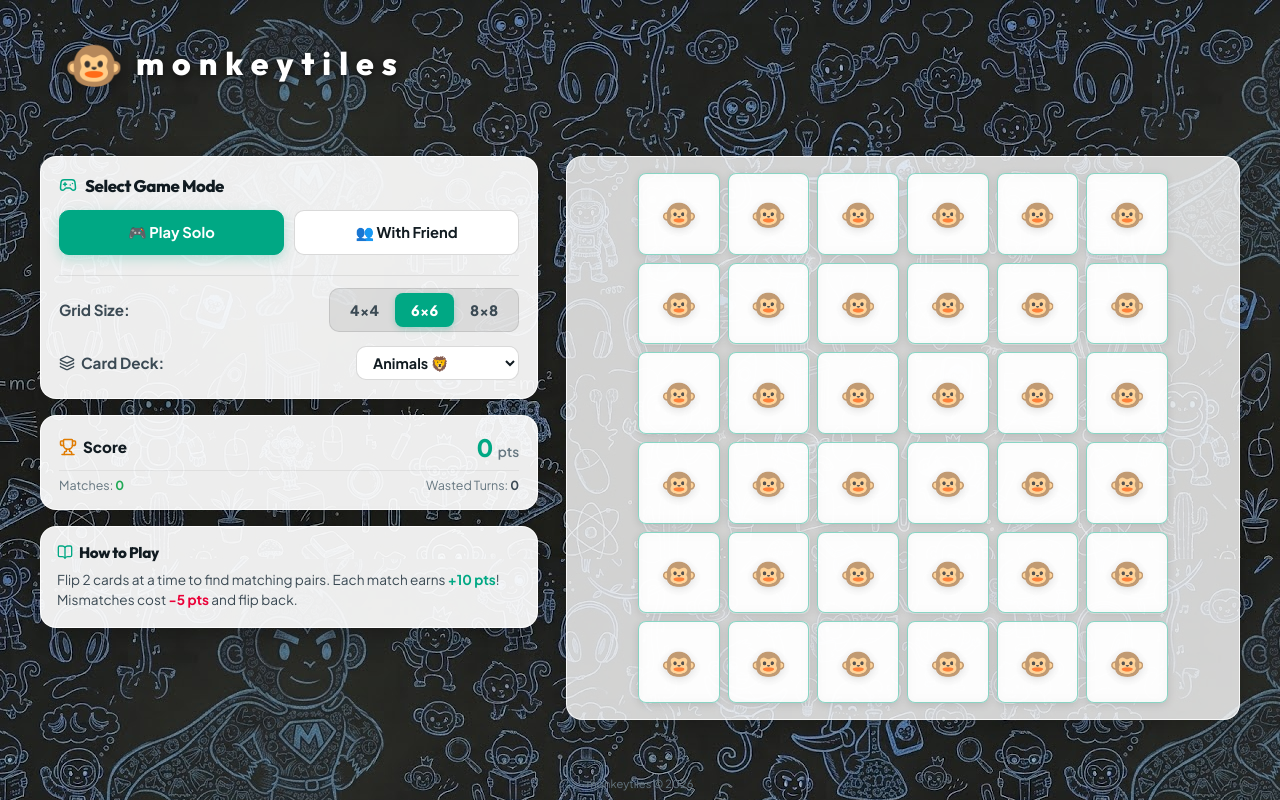
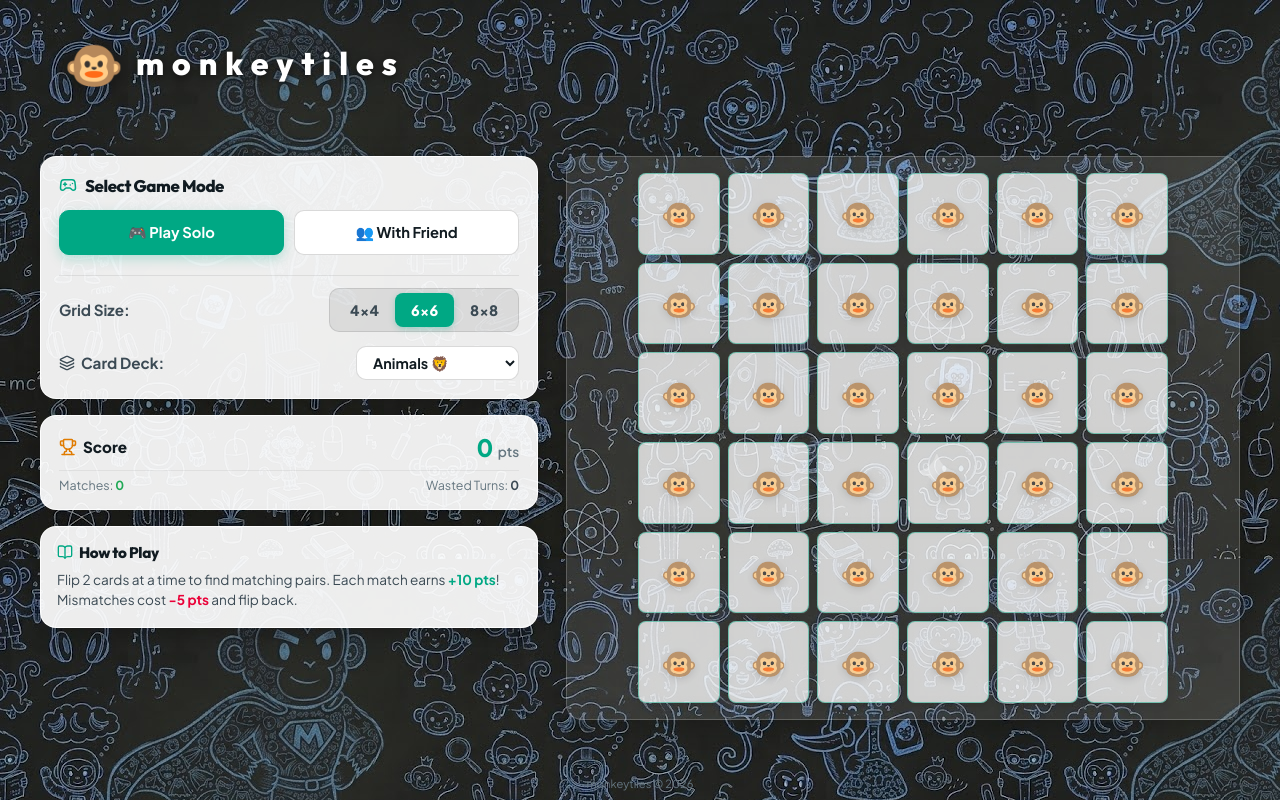
Before and after one commit to nit-sorus/monkeytiles, a React (Vite) app: page / in a window 1280 px wide. Built offline with nearby package versions, Linux system fonts and the light colour scheme.

Commit message:
Set game grid container opacity to 0.1x

```diff
--- a/src/index.css
+++ b/src/index.css
@@ -90,12 +90,12 @@ p {
   transition: all 0.2s ease;
 }
 
-/* Game Grid Container - 0.8x Opaque Glass Panel */
+/* Game Grid Container - 0.1x Opaque Glass Panel */
 .grid-panel {
-  background: rgba(255, 255, 255, 0.8);
+  background: rgba(255, 255, 255, 0.1);
   backdrop-filter: blur(10px);
   -webkit-backdrop-filter: blur(10px);
-  border: 1.5px solid rgba(255, 255, 255, 0.85);
+  border: 1.5px solid rgba(255, 255, 255, 0.2);
   box-shadow: 0 6px 24px rgba(0, 0, 0, 0.2);
   border-radius: 16px;
   padding: 16px;
```
